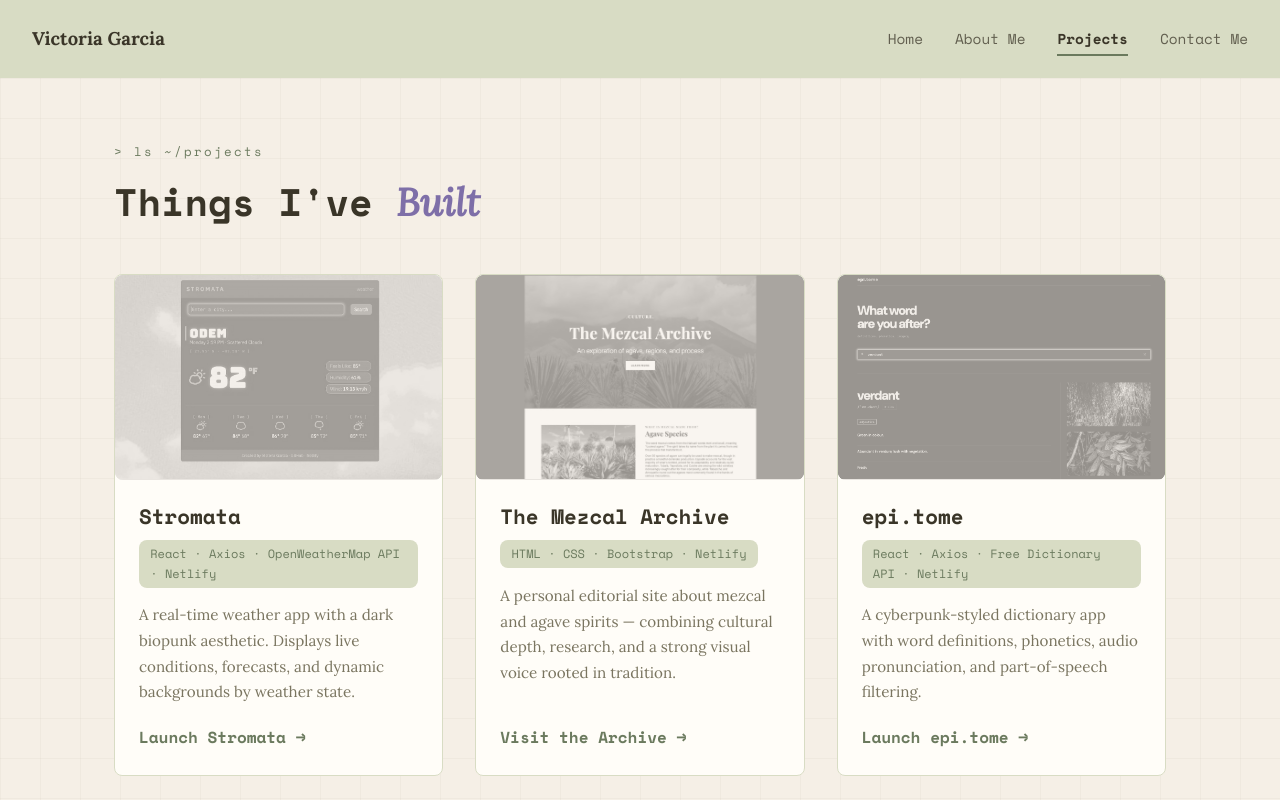
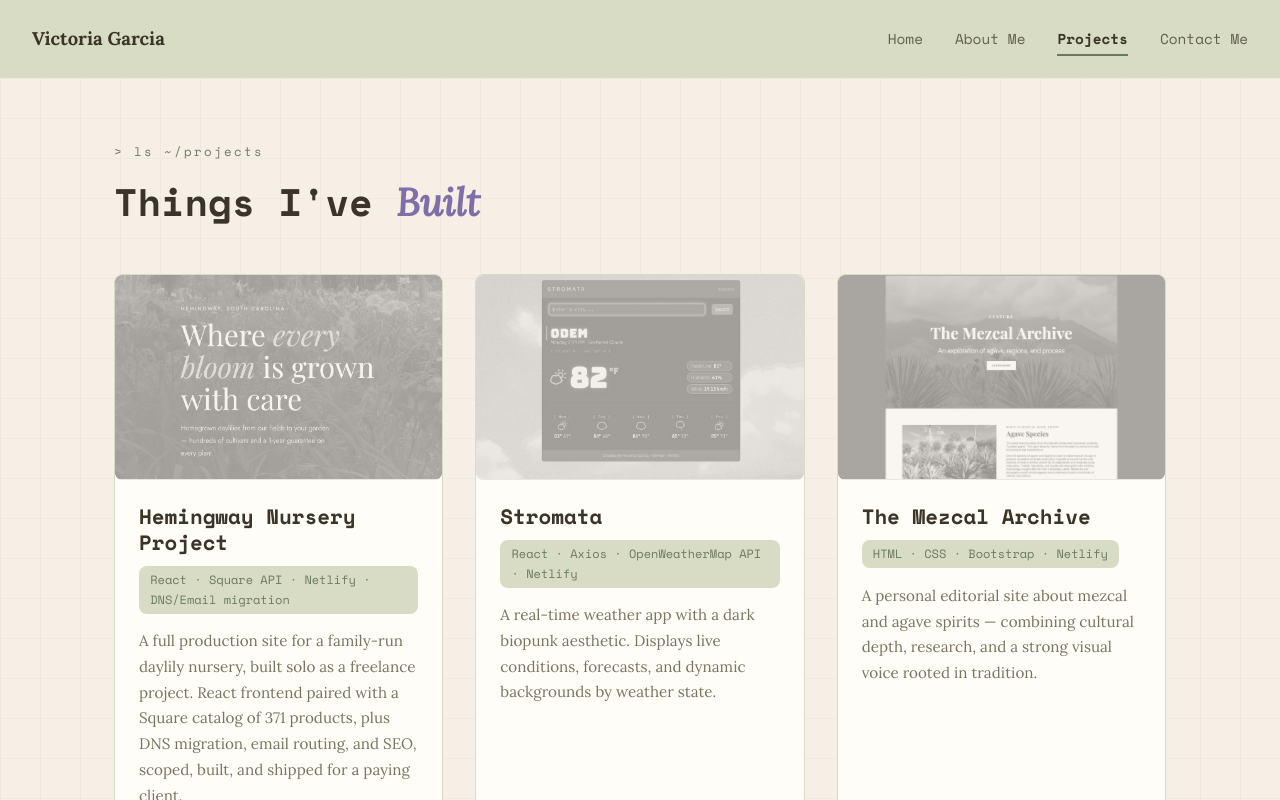
Before and after one commit to fifth-monger/responsive_portfolio_v2, a React (Vite) app: page /work in a window 1280 px wide. Shown: the top 800 px of the page. Built offline with nearby package versions, Linux system fonts and the light colour scheme.

Commit message:
feat: Hemingway card on Work page

```diff
--- a/src/pages/Work.jsx
+++ b/src/pages/Work.jsx
@@ -1,5 +1,15 @@
 export default function Work() {
   const projects = [
+    {
+      img: '/images/hemingway.webp',
+      alt: 'Hemingway Nursery Project',
+      title: 'Hemingway Nursery Project',
+      stack: 'React · Square API · Netlify · DNS/Email migration',
+      description:
+        'A full production site for a family-run daylily nursery, built solo as a freelance project. React frontend paired with a Square catalog of 371 products, plus DNS migration, email routing, and SEO, scoped, built, and shipped for a paying client.',
+      url: 'https://hemingwaynursery.com/',
+      label: 'Visit site →',
+    },
     {
       img: '/images/stromata.webp',
       alt: 'Stromata weather app',
```
